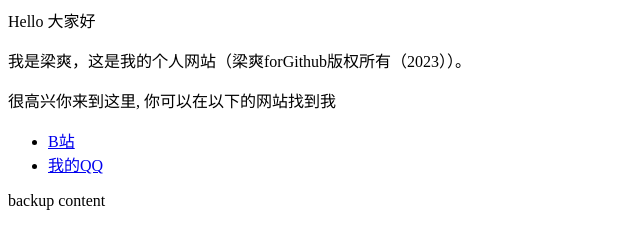
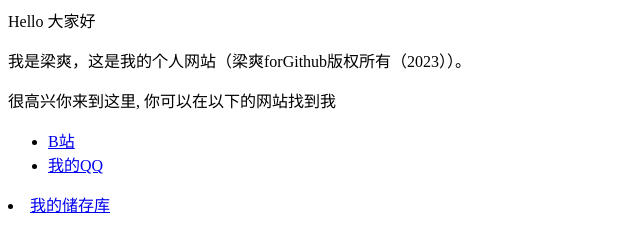
Before and after one commit to LiangshuangCool/LiangshuangCool.github.io, a plain HTML site: page index.html in a window 1280 px wide. Shown: the whole page, without its empty margins (0-640 px from the left). Drawn offline with Linux system fonts and the light colour scheme.

Commit message:
Update index.html

```diff
--- a/index.html
+++ b/index.html
@@ -6,6 +6,4 @@
   <li> <a href="https://space.bilibili.com/1640806980?spm_id_from=333.1007.0.0">B站</a> </li>
   <li> <a href="2521557783">我的QQ</a> </li>
 </ul>
-<div>
-  <object type="Go to the Github" data="www.github.com" style="width:1000px; height:1000px">
-        <p>backup content</p>
+<li> <a href="https://github.com/LiangshuangCool/LiangshuangCool.github.io">我的储存库</a> </li>
```
